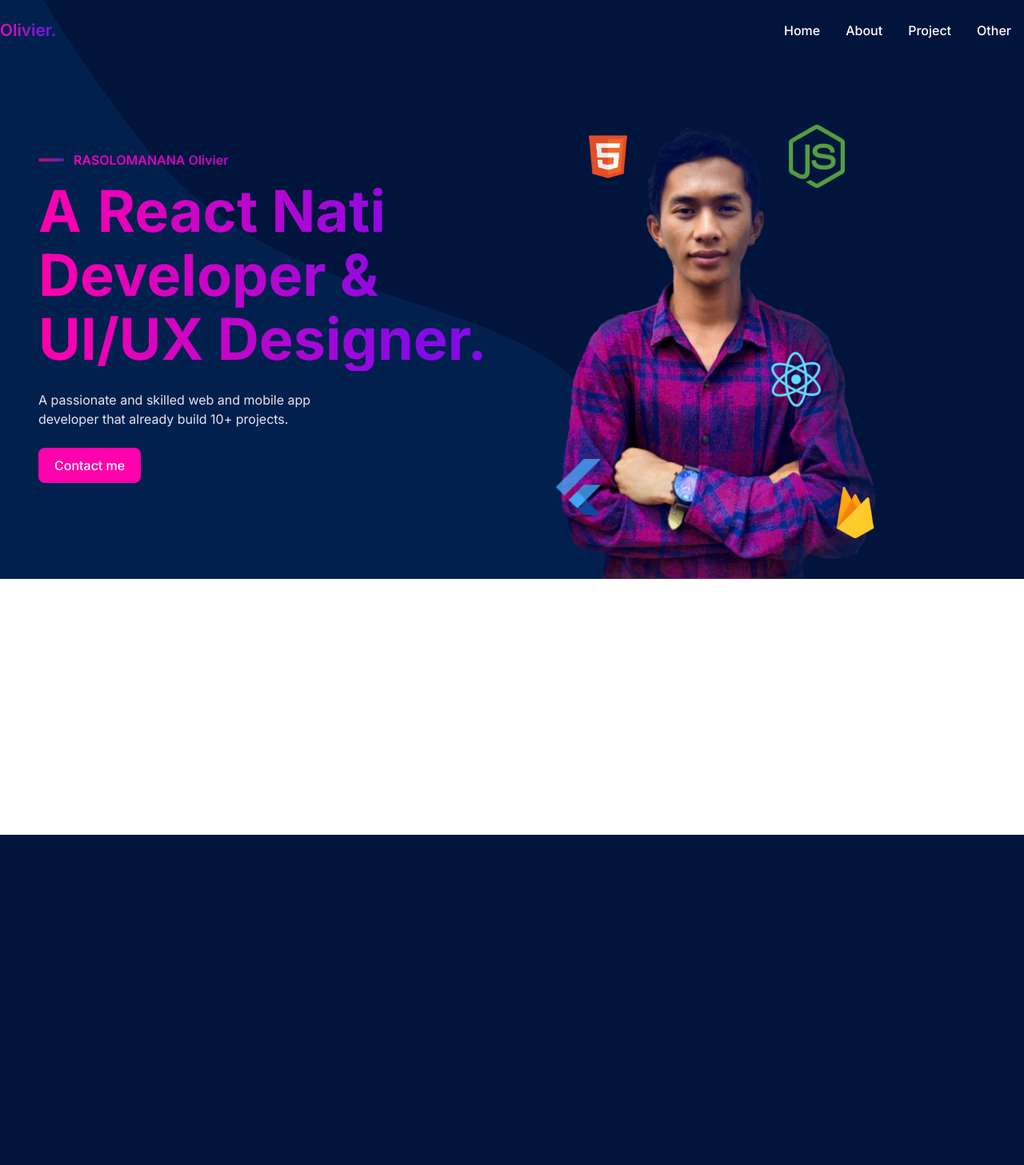
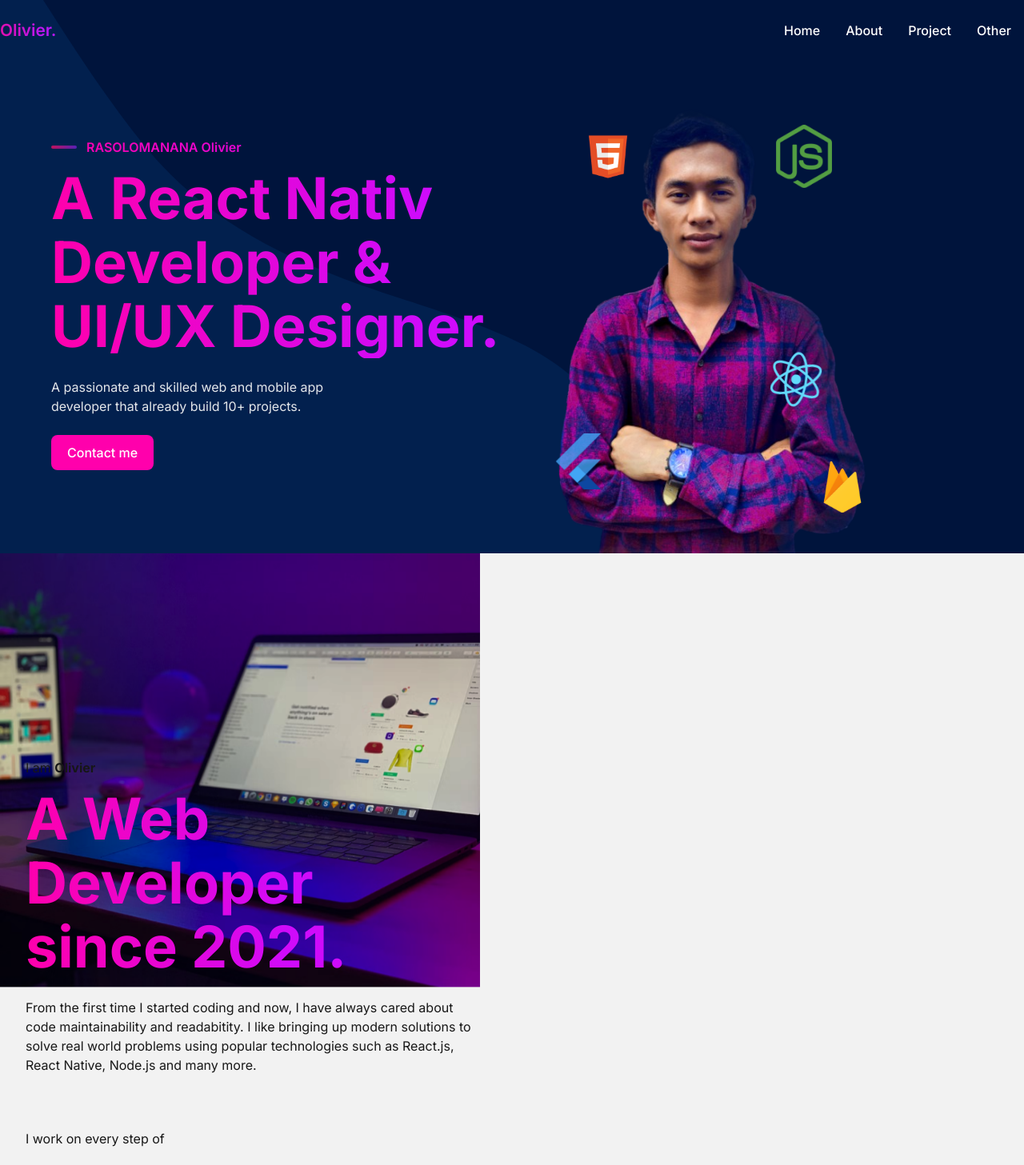
Before and after one commit to RasolomananaOlivier/portfolio, a Next.js app: page / in a window 1280 px wide. Shown: the top 1457 px of the page at 80% size. Before the commit the page ends 1044 px from the top, so only its background shows below. Built offline with nearby package versions, Linux system fonts and the light colour scheme.

Commit message:
test: deployment

```diff
--- a/src/app/globals.css
+++ b/src/app/globals.css
@@ -12,7 +12,7 @@
 
 .text-gradient {
   background: #FF00AC;
-  background: linear-gradient(to right, #FF00AC 0%, #860ae6 80%);
+  background: linear-gradient(to right, #FF00AC 0%, #cf0bfb 80%);
   background-clip: text;
   -webkit-background-clip: text;
   -webkit-text-fill-color: transparent;
--- a/src/app/layout.tsx
+++ b/src/app/layout.tsx
@@ -1,6 +1,6 @@
 import Navbar from "@/components/Navbar";
+import { Inter, Roboto_Mono } from "@next/font/google";
 import "./globals.css";
-import { Inter, Roboto_Mono } from "@next/font/google";
 
 const inter = Inter({
   subsets: ["latin"],
@@ -16,7 +16,7 @@ export default async function RootLayout({
   return (
     <html lang="en" className={`${inter.variable}`}>
       <head />
-      <body className="primary">
+      <body className="primary overflow-x-hidden">
         <Navbar />
 
         {children}
--- a/src/app/page.module.css
+++ /dev/null
@@ -1,271 +0,0 @@
-.main {
-  display: flex;
-  flex-direction: column;
-  justify-content: space-between;
-  align-items: center;
-  padding: 6rem;
-  min-height: 100vh;
-}
-
-.description {
-  display: inherit;
-  justify-content: inherit;
-  align-items: inherit;
-  font-size: 0.85rem;
-  max-width: var(--max-width);
-  width: 100%;
-  z-index: 2;
-  font-family: var(--font-mono);
-}
-
-.description a {
-  display: flex;
-  align-items: center;
-  justify-content: center;
-  gap: 0.5rem;
-}
-
-.description p {
-  position: relative;
-  margin: 0;
-  padding: 1rem;
-  background-color: rgba(var(--callout-rgb), 0.5);
-  border: 1px solid rgba(var(--callout-border-rgb), 0.3);
-  border-radius: var(--border-radius);
-}
-
-.code {
-  font-weight: 700;
-  font-family: var(--font-mono);
-}
-
-.grid {
-  display: grid;
-  grid-template-columns: repeat(3, minmax(33%, auto));
-  width: var(--max-width);
-  max-width: 100%;
-}
-
-.card {
-  padding: 1rem 1.2rem;
-  border-radius: var(--border-radius);
-  background: rgba(var(--card-rgb), 0);
-  border: 1px solid rgba(var(--card-border-rgb), 0);
-  transition: background 200ms, border 200ms;
-}
-
-.card span {
-  display: inline-block;
-  transition: transform 200ms;
-}
-
-.card h2 {
-  font-weight: 600;
-  margin-bottom: 0.7rem;
-}
-
-.card p {
-  margin: 0;
-  opacity: 0.6;
-  font-size: 0.9rem;
-  line-height: 1.5;
-  max-width: 34ch;
-}
-
-.center {
-  display: flex;
-  justify-content: center;
-  align-items: center;
-  position: relative;
-  padding: 4rem 0;
-}
-
-.center::before {
-  background: var(--secondary-glow);
-  border-radius: 50%;
-  width: 480px;
-  height: 360px;
-  margin-left: -400px;
-}
-
-.center::after {
-  background: var(--primary-glow);
-  width: 240px;
-  height: 180px;
-  z-index: -1;
-}
-
-.center::before,
-.center::after {
-  content: '';
-  left: 50%;
-  position: absolute;
-  filter: blur(45px);
-  transform: translateZ(0);
-}
-
-.logo,
-.thirteen {
-  position: relative;
-}
-
-.thirteen {
-  display: flex;
-  justify-content: center;
-  align-items: center;
-  width: 75px;
-  height: 75px;
-  padding: 25px 10px;
-  margin-left: 16px;
-  transform: translateZ(0);
-  border-radius: var(--border-radius);
-  overflow: hidden;
-  box-shadow: 0px 2px 8px -1px #0000001a;
-}
-
-.thirteen::before,
-.thirteen::after {
-  content: '';
-  position: absolute;
-  z-index: -1;
-}
-
-/* Conic Gradient Animation */
-.thirteen::before {
-  animation: 6s rotate linear infinite;
-  width: 200%;
-  height: 200%;
-  background: var(--tile-border);
-}
-
-/* Inner Square */
-.thirteen::after {
-  inset: 0;
-  padding: 1px;
-  border-radius: var(--border-radius);
-  background: linear-gradient(
-    to bottom right,
-    rgba(var(--tile-start-rgb), 1),
-    rgba(var(--tile-end-rgb), 1)
-  );
-  background-clip: content-box;
-}
-
-/* Enable hover only on non-touch devices */
-@media (hover: hover) and (pointer: fine) {
-  .card:hover {
-    background: rgba(var(--card-rgb), 0.1);
-    border: 1px solid rgba(var(--card-border-rgb), 0.15);
-  }
-
-  .card:hover span {
-    transform: translateX(4px);
-  }
-}
-
-@media (prefers-reduced-motion) {
-  .thirteen::before {
-    animation: none;
-  }
-
-  .card:hover span {
-    transform: none;
-  }
-}
-
-/* Mobile and Tablet */
-@media (max-width: 1023px) {
-  .content {
-    padding: 4rem;
-  }
-
-  .grid {
-    grid-template-columns: 1fr;
-    margin-bottom: 120px;
-    max-width: 320px;
-    text-align: center;
-  }
-
-  .card {
-    padding: 1rem 2.5rem;
-  }
-
-  .card h2 {
-    margin-bottom: 0.5rem;
-  }
-
-  .center {
-    padding: 8rem 0 6rem;
-  }
-
-  .center::before {
-    transform: none;
-    height: 300px;
-  }
-
-  .description {
-    font-size: 0.8rem;
-  }
-
-  .description a {
-    padding: 1rem;
-  }
-
-  .description p,
-  .description div {
-    display: flex;
-    justify-content: center;
-    position: fixed;
-    width: 100%;
-  }
-
-  .description p {
-    align-items: center;
-    inset: 0 0 auto;
-    padding: 2rem 1rem 1.4rem;
-    border-radius: 0;
-    border: none;
-    border-bottom: 1px solid rgba(var(--callout-border-rgb), 0.25);
-    background: linear-gradient(
-      to bottom,
-      rgba(var(--background-start-rgb), 1),
-      rgba(var(--callout-rgb), 0.5)
-    );
-    background-clip: padding-box;
-    backdrop-filter: blur(24px);
-  }
-
-  .description div {
-    align-items: flex-end;
-    pointer-events: none;
-    inset: auto 0 0;
-    padding: 2rem;
-    height: 200px;
-    background: linear-gradient(
-      to bottom,
-      transparent 0%,
-      rgb(var(--background-end-rgb)) 40%
-    );
-    z-index: 1;
-  }
-}
-
-@media (prefers-color-scheme: dark) {
-  .vercelLogo {
-    filter: invert(1);
-  }
-
-  .logo,
-  .thirteen img {
-    filter: invert(1) drop-shadow(0 0 0.3rem #ffffff70);
-  }
-}
-
-@keyframes rotate {
-  from {
-    transform: rotate(360deg);
-  }
-  to {
-    transform: rotate(0deg);
-  }
-}
--- a/src/app/page.tsx
+++ b/src/app/page.tsx
@@ -1,10 +1,12 @@
-import HeroSection from "../components/HeroSection";
+import AboutSection from "@/components/AboutSection";
+import HeroSection from "@/components/HeroSection";
 
 export default function Home() {
   return (
-    <main className="">
+    <main>
       <HeroSection />
-      <section id="about" className="back-white h-[20rem] relative"></section>
+      <AboutSection />
+      {/* <section id="about" className="back-white h-[20rem] relative"></section> */}
     </main>
   );
 }
--- /dev/null
+++ b/src/components/AboutSection.tsx
@@ -0,0 +1,70 @@
+"use client";
+
+import Image from "next/image";
+import React, { useEffect, useRef, useState } from "react";
+import { motion, useScroll, useTransform } from "framer-motion";
+
+const AboutSection = () => {
+  const imageRef = useRef(null);
+  const ref = useRef(null);
+
+  const { scrollY } = useScroll();
+
+  return (
+    <>
+      <section id="section" className="bg-light flex justify-center relative">
+        <div className="container">
+          <div className="h-[100rem]">
+            <div className="flex flex-col justify-center align-middle w-[100%] md:w-[48%] ">
+              <motion.div className="flex flex-col justify-start gap-3 z-10 absolute text-neutral-900 px-4  md:pl-8 top-[16rem] md:px-0">
+                <h2 className=" text-white md:text-neutral-900">
+                  I am <span className="font-bold ">Olivier</span>
+                </h2>
+                <h1 className="font-bold text-3xl-sm md:text-3xl text-gradient w-full md:w-1/3">
+                  A Web Developer since 2021.
+                </h1>
+                <p className="my-3 w-full md:w-[45%] text-neutral-900">
+                  From the first time I started coding and now, I have always
+                  cared about code maintainability and readabitity. I like
+                  bringing up modern solutions to solve real world problems
+                  using popular technologies such as React.js, React Native,
+                  Node.js and many more.
+                </p>
+                <p className="md:hidden my-3 w-full md:w-2/3 text-neutral-900">
+                  I can help you from designing to frontend implementation, and
+                  even develop a backend. A fullstak developer at your service.
+                </p>
+              </motion.div>
+            </div>
+            <motion.div className="md:sticky top-0">
+              <Image
+                src="/img/pic1.png"
+                alt=""
+                width={600}
+                height={500}
+                ref={imageRef}
+              />
+            </motion.div>
+
+            <div className="hidden md:flex flex-col justify-center align-middle w-[48%] ">
+              <motion.div className="flex flex-col justify-start gap-3 z-10 absolute text-neutral-900 pl-8 top-[45rem]">
+                <h2 className="flex justify-start items-center gap-3 249 250 251">
+                  I work on every step of
+                </h2>
+                <h1 className="font-bold text-3xl-sm md:text-3xl text-gradient w-[50rem]">
+                  A Software Development Lifecycle.
+                </h1>
+                <p className="my-3 w-full md:w-2/3 text-neutral-900">
+                  I can help you from designing to frontend implementation, and
+                  even develop a backend. A fullstak developer at your service.
+                </p>
+              </motion.div>
+            </div>
+          </div>
+        </div>
+      </section>
+    </>
+  );
+};
+
+export default AboutSection;
--- a/src/components/HeroSection.tsx
+++ b/src/components/HeroSection.tsx
@@ -6,16 +6,16 @@ import AnimatedLogo from "./AnimatedLogo";
 
 export default function HeroSection() {
   return (
-    <section id="hero" className="flex justify-center px-2 sm:px-12">
+    <section id="hero" className="flex justify-center px-5 sm:px-16 ">
       <div className="container flex">
-        <div className="py-[7rem] flex-1">
+        <div className="py-[6rem] flex-1">
           <HeroDescription />
           <Image
             src="/img/vector1.svg"
             width={790}
             height={800}
             alt="vector"
-            className="absolute top-0 left-0 "
+            className="absolute top-0 left-0"
           />
         </div>
         <div className="hidden md:block flex-1 relative">
@@ -23,7 +23,7 @@ export default function HeroSection() {
           <Image
             src="/img/me.png"
             width={628}
-            height={700}
+            height={740}
             alt="Olivier"
             className="absolute bottom-0 -left-10"
           />
--- a/tailwind.config.js
+++ b/tailwind.config.js
@@ -13,11 +13,12 @@ module.exports = {
   darkMode: "class",
   theme: {
     fontSize: {
-      "3xl-sm": ["3rem", "60px"],
+      "3xl-sm": ["2.5rem", "55px"],
       "3xl": ["4.5rem", "80px"],
     },
     backgroundColor: {
       primary: "#FF00AC",
+      light: "#f2f2f2",
     },
     fontFamily: {
       sans: ["var(--font-inter)"],
```
Also changed, not shown: public/img/pic1.png (added).
